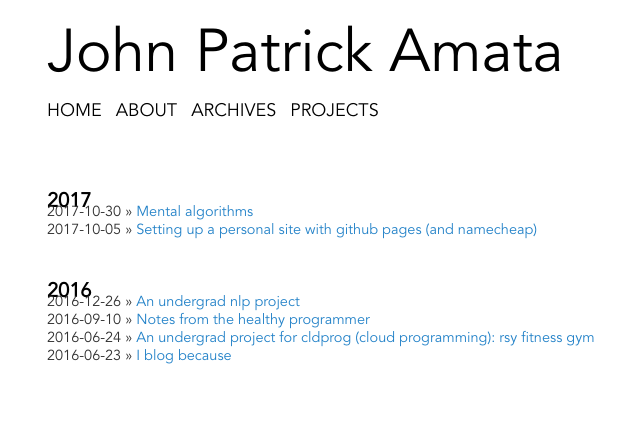
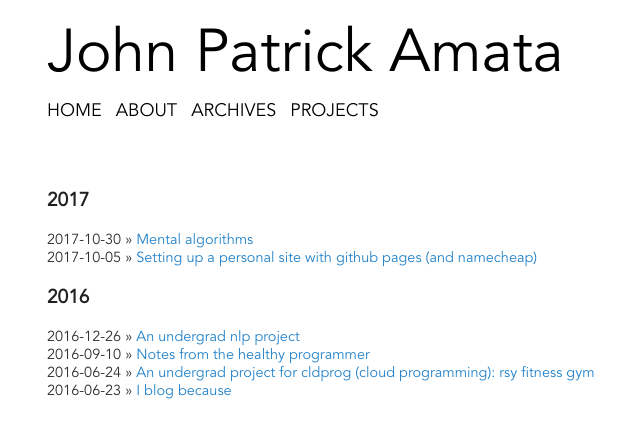
Before and after one commit to jpamata/jpamata.github.io, a Jekyll site: the page built from archives.md, in a window 1280 px wide. Shown: the top 438 px of the page, without its empty margins (209-849 px from the left). Built offline with Jekyll 4.4.1, drawn with Linux system fonts in a browser that asks for light colours.

Commit message:
archives font strong

```diff
--- a/archives.md
+++ b/archives.md
@@ -16,7 +16,7 @@ permalink: /archives/
 {% assign year = this_year %}
 {% unless post == site.posts.first %}
 {% endunless %}
-<h2>{{ year }}</h2>
+<p><strong>{{ year }}</strong></p>
 {% endunless %}
 <time datetime="{{ post.date | date:"%Y-%m-%d" }}">
 {{ post.date | date:"%Y-%m-%d" }}
```
